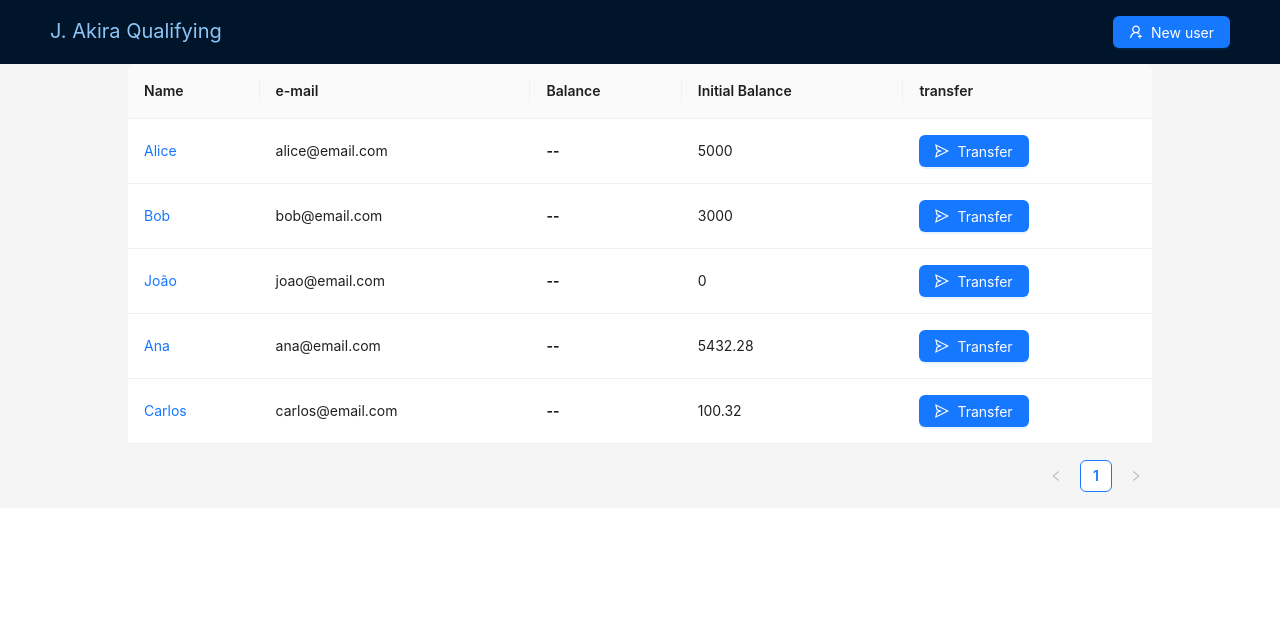
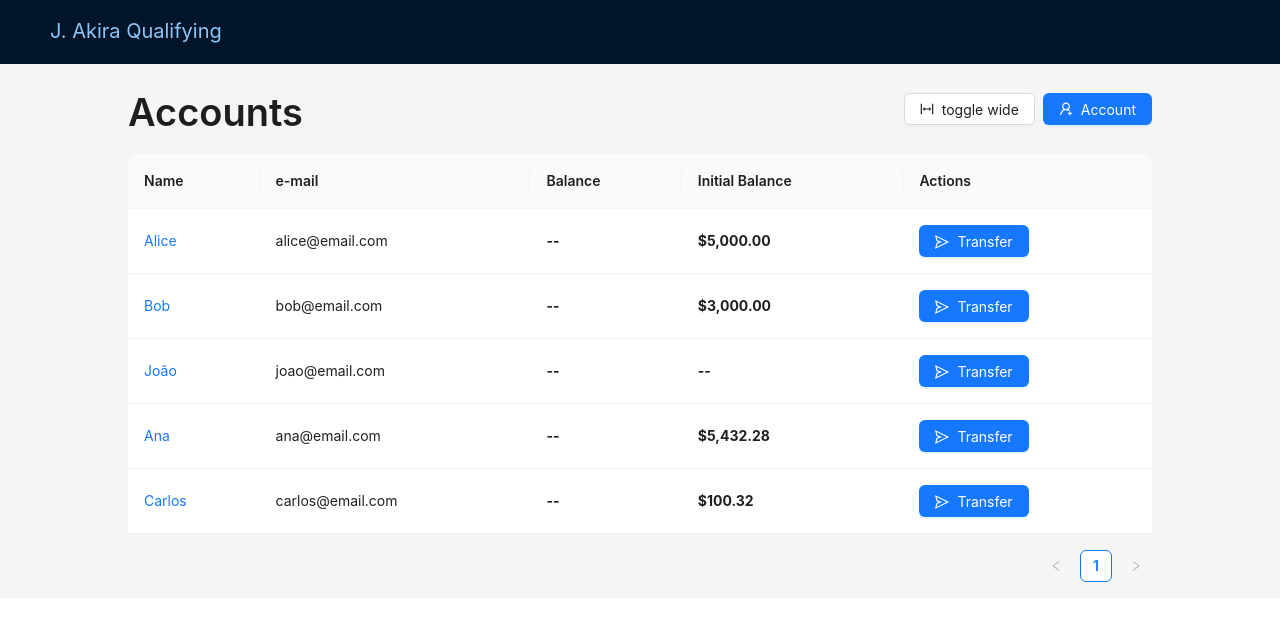
Before and after one commit to joneakira/apollo-qualifying, a React (Create React App) app: page / in a window 1280 px wide. Shown: the top 620 px of the page. Built offline with nearby package versions, Linux system fonts and the light colour scheme; data requests are answered from the project's data file.

Commit message:
table basic styles

```diff
--- a/src/App.tsx
+++ b/src/App.tsx
@@ -7,7 +7,7 @@ import AccountTable from "./components/Accounts/Table";
 import { Outlet } from "react-router-dom";
 
 function App() {
-  const { data, error, isLoading } = useQuery<Account[]>({
+  const { data, error } = useQuery<Account[]>({
     queryKey: ["accounts"],
     queryFn: async () => {
       const response = await axios
@@ -21,7 +21,7 @@ function App() {
   return (
     <>
       <Layout className="App" style={{ alignItems: "center", width: "100%" }}>
-        <Header title="J. Akira Qualifying" buttonLabel="New user" />
+        <Header title="J. Akira Qualifying" />
         <AccountTable accounts={data ?? []} />
       </Layout>
       <Outlet />
--- a/src/components/Accounts/AccountCreationModal.tsx
+++ b/src/components/Accounts/AccountCreationModal.tsx
@@ -24,10 +24,8 @@ const AccountCreationModal: React.FC<AccountCreationModalProps> = () => {
     formState: { errors },
   } = useForm<Account>({
     defaultValues: {
-      id: 0,
       owner: "",
       email: "",
-      balance: 0,
       initialBalance: 0,
     },
   });
--- a/src/components/Accounts/Table.tsx
+++ b/src/components/Accounts/Table.tsx
@@ -1,12 +1,16 @@
-import { Button, List, Space, Table, TableProps } from "antd";
+import { Button, Flex, Space, Table, TableProps, Typography } from "antd";
 import { Account } from "../../interfaces/account";
-import AccountTableRow from "./Row";
 import { tableStyles } from "../../styles/table";
-import { SendOutlined } from "@ant-design/icons";
+import {
+  ColumnWidthOutlined,
+  SendOutlined,
+  UserAddOutlined,
+} from "@ant-design/icons";
 import { useIsFetching } from "@tanstack/react-query";
 import { accountsQueryKey } from "../../services/queryclient";
-import { useMemo } from "react";
+import { useMemo, useState } from "react";
 import { currencyFormatter } from "../../utils/currencyFormatter";
+import { useNavigate } from "react-router-dom";
 
 interface IProps {
   accounts: Account[];
@@ -33,9 +37,10 @@ const columns: TableProps<Account>["columns"] = [
     title: "Initial Balance",
     dataIndex: "initialBalance",
     key: "initialBalance",
+    render: (balance) => <b>{currencyFormatter(balance)}</b>,
   },
   {
-    title: "transfer",
+    title: "Actions",
     key: "action",
     render: (_, record) => (
       <Space size="middle">
@@ -46,20 +51,55 @@ const columns: TableProps<Account>["columns"] = [
     ),
   },
 ];
+
 const AccountsTable: React.FC<IProps> = (props) => {
   const { accounts } = props;
+  const [layoutWidth, setLayoutWidth] = useState<"wide" | "narrow">("narrow");
+  const navigate = useNavigate();
   const isFetching = useIsFetching({ queryKey: [accountsQueryKey] });
 
   const isLoading = useMemo(() => {
     return isFetching > 0;
   }, [isFetching]);
   return (
-    <Table
-      loading={isLoading}
-      dataSource={accounts}
-      columns={columns}
-      style={tableStyles}
-    />
+    <Flex
+      style={{
+        flexDirection: "column",
+        width: "100%",
+        maxWidth: layoutWidth === "narrow" ? "1024px" : "80%",
+      }}
+    >
+      <Flex
+        style={{
+          justifyContent: "space-between",
+          width: "100%%",
+          alignItems: "center",
+        }}
+      >
+        <Typography.Title>Accounts</Typography.Title>
+        <Space>
+          <Button
+            icon={<ColumnWidthOutlined />}
+            onClick={() =>
+              setLayoutWidth((prevState) =>
+                prevState === "narrow" ? "wide" : "narrow"
+              )
+            }
+          >
+            toggle {layoutWidth === "narrow" ? "wide" : "narrow"}
+          </Button>
+          <Button
+            loading={isLoading}
+            type="primary"
+            onClick={() => navigate("/create-account")}
+            icon={<UserAddOutlined />}
+          >
+            Account
+          </Button>
+        </Space>
+      </Flex>
+      <Table loading={isLoading} dataSource={accounts} columns={columns} />
+    </Flex>
   );
 };
 
--- a/src/components/header.tsx
+++ b/src/components/header.tsx
@@ -1,40 +1,20 @@
-import { FC, useMemo } from "react";
-import { Button, Layout, Typography } from "antd";
-import { UserAddOutlined } from "@ant-design/icons";
+import { FC } from "react";
+import { Layout, Typography } from "antd";
 import { headerStyles } from "../styles/header";
-import { useNavigate } from "react-router-dom";
-import { useIsFetching } from "@tanstack/react-query";
-import { accountsQueryKey } from "../services/queryclient";
 const { Header: AntHeader } = Layout;
 
 interface IProps {
   title: string;
-  buttonLabel: string;
 }
 
 export const Header: FC<IProps> = (props) => {
-  const { title, buttonLabel } = props;
-  const navigate = useNavigate();
-
-  const isFetching = useIsFetching({ queryKey: [accountsQueryKey] });
-
-  const isLoading = useMemo(() => {
-    return isFetching > 0;
-  }, [isFetching]);
+  const { title } = props;
 
   return (
     <AntHeader style={headerStyles}>
       <Typography.Text style={{ color: "#8dc5f8", fontSize: "20px" }}>
         {title}
       </Typography.Text>
-      <Button
-        loading={isLoading}
-        type="primary"
-        onClick={() => navigate("/create-account")}
-        icon={<UserAddOutlined />}
-      >
-        {buttonLabel}
-      </Button>
     </AntHeader>
   );
 };
```
